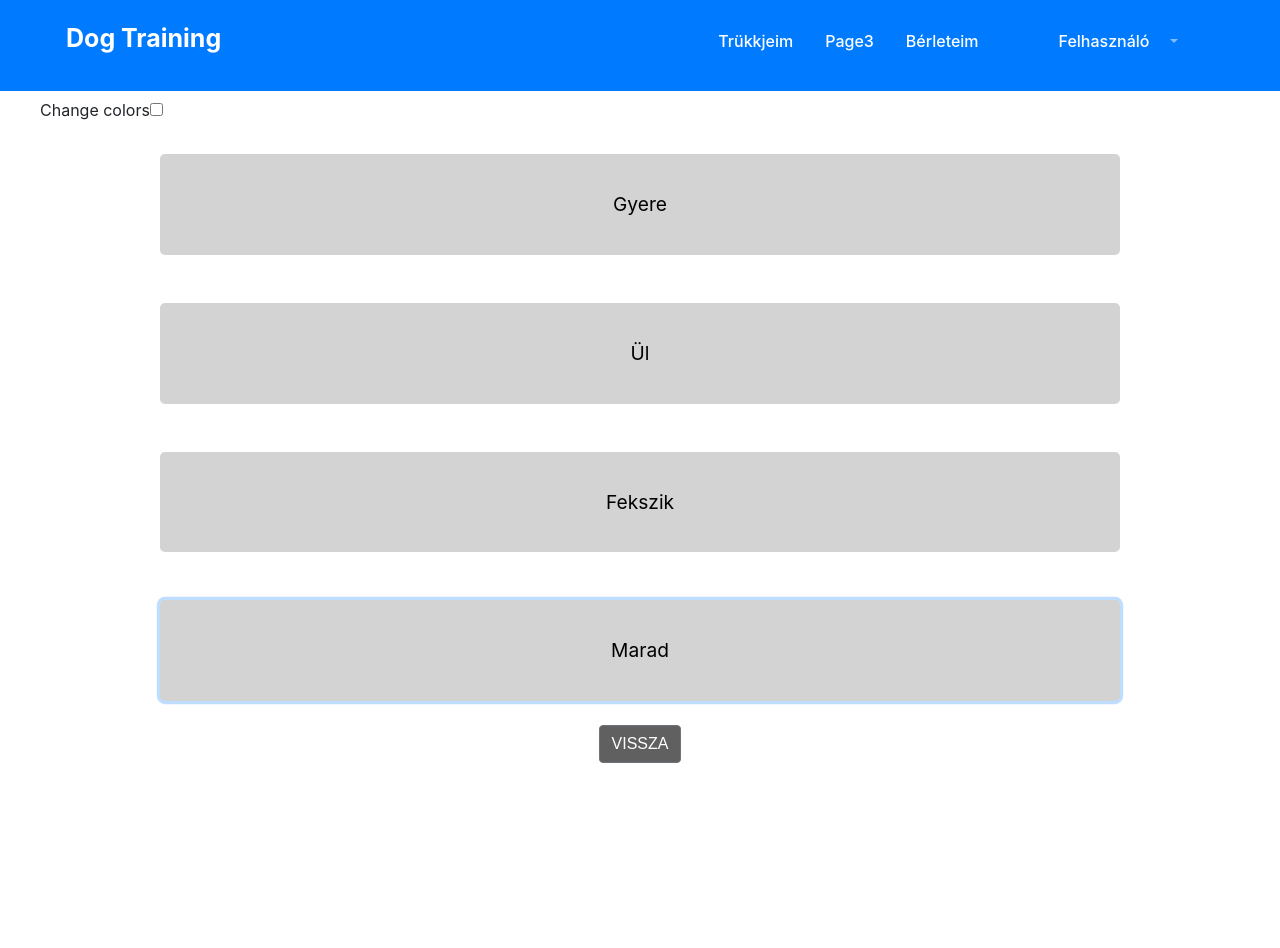
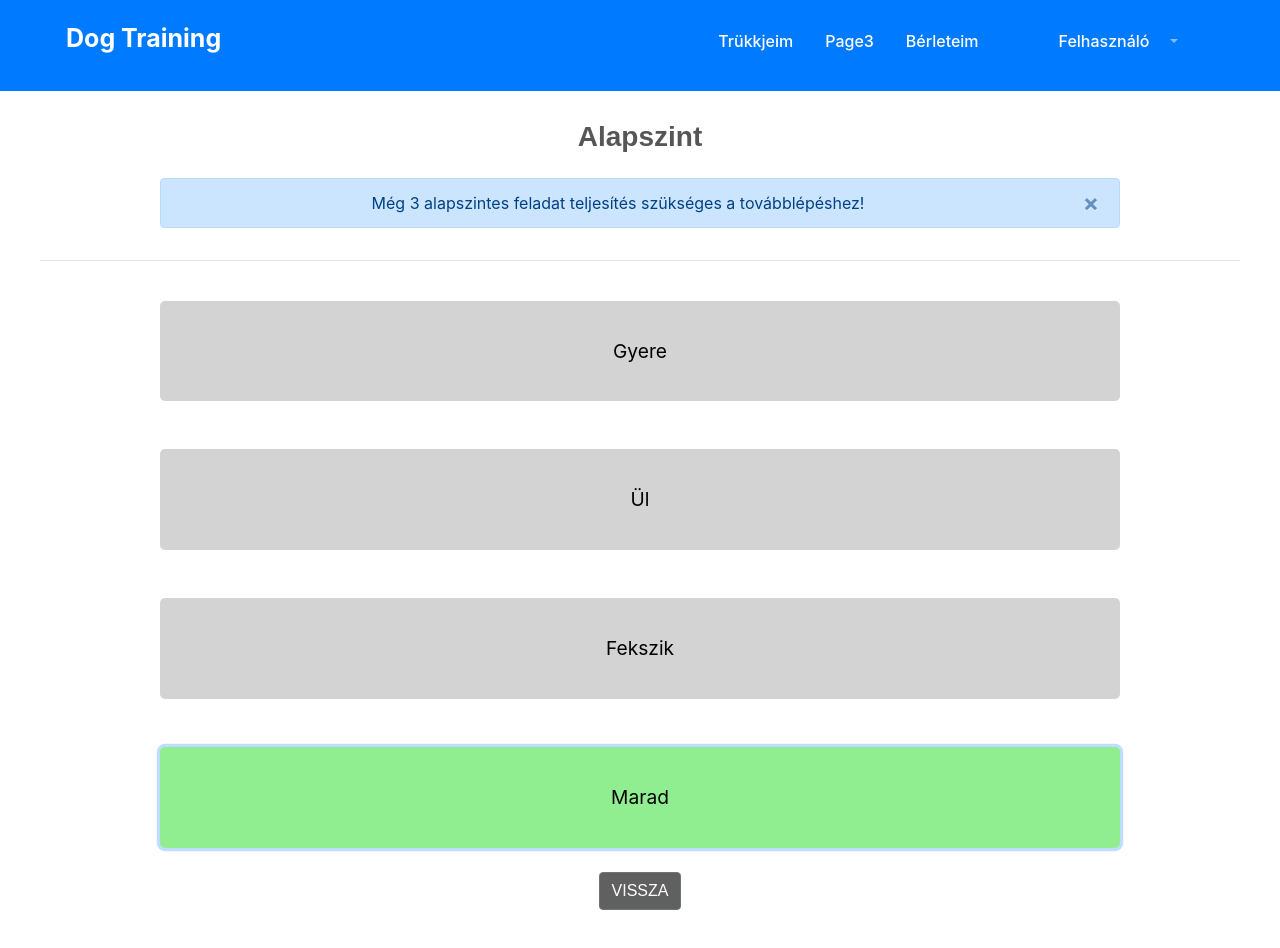
Before and after one commit to kiszsombor/Dog_training_application, a Vue app in the folder frontend/: page /app/logged/1/alapszint in a window 1280 px wide. Both pictures are taken after a click on the button "Marad". Shown: the top 948 px of the page. Before the commit the page ends 800 px from the top, so only its background shows below. Built offline with nearby package versions, Linux system fonts and the light colour scheme; some icons are missing.

Commit message:
Tricks alapszint formázás, kezdeti logika

```diff
--- a/frontend/src/App.vue
+++ b/frontend/src/App.vue
@@ -46,4 +46,8 @@ export default {
     margin-bottom: 2%;
     text-align: center;
 }
+
+.trick-title{
+  padding-top:10%;
+}
 </style>
--- a/frontend/src/components/AdvancedTricks.vue
+++ b/frontend/src/components/AdvancedTricks.vue
@@ -1,9 +1,9 @@
 <template>
   <div class="main">
     <!-- <h1>{{ msg }}</h1> -->
-    <div class="title">
-        <h2>Képzés</h2>
-    </div>
+    <h1 class=" trick-title main-title">
+        {{title}}
+    </h1>
     <!-- <nav-bar-trick></nav-bar-trick> -->
     <ul>
       <li>
@@ -34,6 +34,7 @@ export default {
   ,
   data () {
     return {
+      title:"Haladó szint",
       dogId: this.$route.params.dogId
     }
   }
--- a/frontend/src/components/BasicTricks.vue
+++ b/frontend/src/components/BasicTricks.vue
@@ -1,27 +1,57 @@
 <template>
   <div class="main">
     <!-- <h1>{{ msg }}</h1> -->
-    <div class="title">
-        <h2>Képzés</h2>
+    <h1 class=" trick-title main-title">
+        {{title}}
+    </h1>
+    <!-- <nav-bar-trick></nav-bar-trick> -->
+
+
+    <div>
+      <b-alert class="alertClass" :show="dogBasicTrickCount==4"  variant="success">
+        <span> Gratulálunk! Az alapszint összes feladatát teljesítette! <i class="far fa-smile-wink"></i> </span>
+      </b-alert>
     </div>
-    <!-- <nav-bar-trick></nav-bar-trick> -->
-    <ul>
-      <label for="r1">Change colors</label><input type="checkbox" v-model="class1" id="r1">
+
+    <div>
+      <b-alert class="alertClass" :show="dogBasicTrickCount!=4" dismissible variant="primary">
+        <span> Még {{4-dogBasicTrickCount}} alapszintes feladat teljesítés szükséges a továbblépéshez!</span>
+      </b-alert>
+    </div>
+    <hr>
+    <ul >
+      <div v-for="t in dogBasicTrick" :key=t.name>
+
+      </div>
+
+
+      <!-- <label for="r1">Change colors</label><input type="checkbox" v-model="class1" id="r1"> -->
       <li>
-        <button id="come" type="button" :style="{ 'background-color': color }"  @click="done(id)" class="btn li button btn-lg btn-block">Gyere</button>
+        <button id="COME" ref="COME" type="checkbox"   @click="done(BASIC.COME)" class="btn li button btn-lg btn-block">Gyere</button>
       </li>
       <li>
-        <button id="sit" type="button" :style="{ 'background-color': color }"  @click="done(id)" class="btn li button btn-lg btn-block">Ül</button>
+        <button id="SIT" ref="SIT" type="button"   @click="done(BASIC.SIT)" class="btn li button btn-lg btn-block">Ül</button>
       </li>
       <li>
-        <button id="lay" type="button" :style="{ 'background-color': color }"  @click="done(id)" class="btn li button btn-lg btn-block">Fekszik</button>
+        <button id="LAY" type="button"   @click="done(BASIC.LAY)" class="btn li button btn-lg btn-block">Fekszik</button>
       </li>
       <li>
-        <button id="stay" type="button" :style="{ 'background-color': color }"  @click="done(id)" class="btn li button btn-lg btn-block">Marad</button>
+        <button id="STAY" type="button"   @click="done(BASIC.STAY)" class="btn li button btn-lg btn-block">Marad</button>
       </li>
+
     </ul>
     <p><b-button class="back"><router-link :to="`/logged/${dogId}/tricks`"> VISSZA </router-link></b-button></p>
+
+<!-- <ul v-for="t in dogBasicTrick" :key=t.name>
+  <li>
+        <button id="t.name" type="button" :style="{ 'background-color': color }"  @click="done()" class="btn li button btn-lg btn-block">{{t.name}}</button>
+      </li>
+</ul> -->
+
+  <br>
+  <br>
   </div>
+
 </template>
 
 <script>
@@ -35,22 +65,108 @@ export default {
   ,
   data () {
     return {
+      title: "Alapszint",
       dogId: this.$route.params.dogId,
       class1 : false,
-      color:""
+      isAllAchieved:false,
+      dogBasicTrickCount:0,
+      //color:"lightgray",
+      BASIC:{
+        COME:'COME',
+        SIT:'SIT',
+        LAY:'LAY',
+        STAY:'STAY',
+      },
+
+
+
+      dogBasicTrick:[
+
+        {
+          'id': 1,
+          "name": "COME",
+          "category" :"BASIC"
+        },
+        {
+          'id': 2,
+          "name": "LAY",
+          "category" :"BASIC"
+        }
+      ]
+
+
     }
   },
+  created(){
+    this.checkIsAllGreen();
+  },
+
   methods: {
-    done(id) {
+    done(nameId) {
       this.isActive = true
-      if(id=="stay"){
-        if(this.color=='lightgray'){
-          this.color = 'lightgreen'
-        }else {
-          this.color='lightgray'
-        }
+      // for(let i=0;i<this.dogBasicTrick.length;i++){
+      //     if(this.dogBasicTrick[i].id==id){
+      //         this.dogBasicTrick[i].color = 'lightgray'
+      //       if(this.dogBasicTrick[i].color == 'lightgreen'){
+      //         this.dogBasicTrick[i].color = 'lightgray'
+      //       }
+      //       if(this.dogBasicTrick[i].color == 'lightgray'){
+      //         this.dogBasicTrick[i].color = 'lightgreen'
+      //       }
+
+      //     }
+
+
+          //console.log(this.dogBasicTrick[i].name)
+          //console.log("REF: " + this.$refs.COME)
+          //console.log("REF: " + document.getElementById(nameId))
+
+      //}
+
+      //if(this.dogBasicTrick)
+
+        // if(this.color=='lightgray'){
+        //   this.color = 'lightgreen'
+        // }else {
+        //   this.color='lightgray'
+        // }
+      // if(document.getElementById(nameId).style.backgroundColor=='lightgray'){
+      //   document.getElementById(nameId).style.backgroundColor='lightgreen'
+      //   console.log(nameId)
+      //   this.dogBasicTrick.push(nameId)
+      // }else{
+      //   document.getElementById(nameId).style.backgroundColor='lightgray'
+      // }
+
+      if(document.getElementById(nameId).className=='btn li button btn-lg btn-block'){
+        document.getElementById(nameId).className='btn li button btn-lg btn-block class1'
+        this.dogBasicTrickCount++;
+        //console.log(nameId)
+
+
+      }else{
+        document.getElementById(nameId).className='btn li button btn-lg btn-block'
+        this.dogBasicTrickCount--;
       }
+      console.log(this.dogBasicTrickCount);
+      if(this.dogBasicTrickCount==4){
+            this.isAllAchieved=true;
+         }
 
+
+    },
+
+    checkIsAllGreen(){
+        //for(let i=0;i<this.BASIC.length;i++){
+         // if(document.getElementById("COME").style.backgroundColor=='lightgreen'){
+              console.log(this.dogBasicTrickCount);
+
+         // }
+        //  if(this.dogBasicTrickCount==4){
+        //     this.isAllAchieved=true;
+        //  }
+
+       // }
     }
   }
 }
@@ -62,6 +178,7 @@ export default {
     max-width: 1200px;
 	  min-width: 300px;
     margin: auto;
+    text-align:center;
 	  /* background-image: url('../assets/china.png');
 	  background-repeat: repeat;
 	  background-attachment: fixed; */
@@ -76,6 +193,7 @@ export default {
     text-indent: 5%;
     font-weight: normal;
 } */
+
 h2 {
     margin: 2% 2% 2% 5%;
     color: black;
@@ -96,7 +214,7 @@ li{
     list-style-type: none;
     padding: 2% 0% 2% 0%;
 }
-li button {
+li button{
     font-size: 120%;
     display: inline-block;
     width: 80%;
@@ -108,7 +226,7 @@ li button {
     border: none;
 }
 li button:hover {
-    background-color: gray;
+    /* background-color: gray; */
     color: white;
     /* background-image: url('../assets/tennisball.png'); */
 	  background-repeat: no-repeat;
@@ -117,7 +235,7 @@ li button:hover {
 }
 .class1 {
     background-color: lightgreen;
-    color: white;
+    color: black;
     /* background-image: url('../assets/tennisball.png'); */
 	  background-repeat: no-repeat;
 	  background-position: 40% 50%;
@@ -146,4 +264,17 @@ a:hover {
     color: skyblue;
     text-decoration: none;
 }
+
+.alertClass{
+    font-size: 100%;
+    display: inline-block;
+    width: 80%;
+    text-align: center;
+
+    text-decoration: none;
+
+}
+.far{
+padding-left:1%;
+}
 </style>
--- a/frontend/src/components/IntermediateTricks.vue
+++ b/frontend/src/components/IntermediateTricks.vue
@@ -1,10 +1,11 @@
 <template>
   <div class="main">
     <!-- <h1>{{ msg }}</h1> -->
-    <div class="title">
-        <h2>Képzés</h2>
-    </div>
+    <h1 class=" trick-title main-title">
+        {{title}}
+    </h1>
     <!-- <nav-bar-trick></nav-bar-trick> -->
+    <hr>
     <ul>
       <li>
         <button type="button" class="btn li button btn-lg btn-block">Figyelj</button>
@@ -34,6 +35,7 @@ export default {
   ,
   data () {
     return {
+      title:"Középszint",
       dogId: this.$route.params.dogId
     }
   }
```
Also changed, not shown: 1 other file (tests, documents, lock files or other folders).
